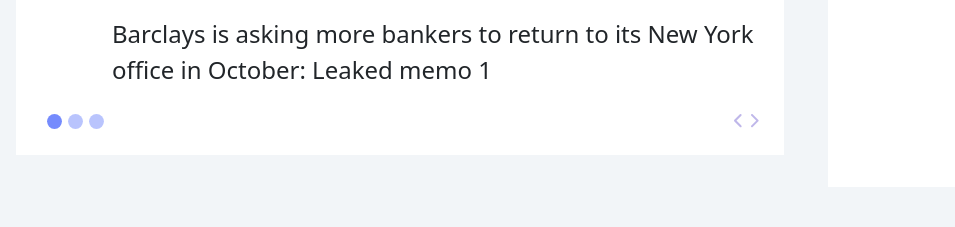
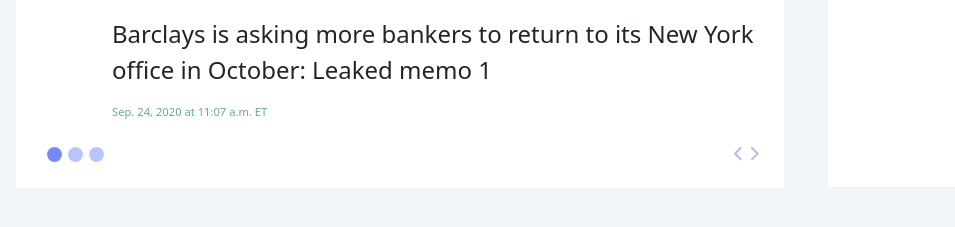
Before and after one commit to japara/All-Port, a plain HTML site: page index.html in a window 1280 px wide. Shown: the part 457-684 px from the top of the page, 0-955 px from the left. Drawn offline with nearby package versions, Linux system fonts and the light colour scheme.

Commit message:
small green text

```diff
--- a/css/styles.scss
+++ b/css/styles.scss
@@ -80,6 +80,12 @@
     width: 90%;
 }
 
+.green-small{
+    font-size: 0.7rem;
+    margin-left: 5rem;
+    color: $colorSearch;
+}
+
 h2{
     margin-top: 3rem;
     font-size: 1rem;
--- a/index.html
+++ b/index.html
@@ -94,6 +94,7 @@
             </div>
             </div>
             <p class="d-block carousel-text">Barclays is asking more bankers to return to its New York office in October: Leaked memo 1</p>
+            <p class="green-small">Sep. 24, 2020 at 11:07 a.m. ET</p>
             <p class="d-none">Barclays is asking more bankers to return to its New York office in October: Leaked memo 2</p>
             <p class="d-none">Barclays is asking more bankers to return to its New York office in October: Leaked memo 3</p>
             <div class="container-fluid d-flex justify-content-between align-items-center">
```
Also changed, not shown: css/styles.css, 1 other file.
